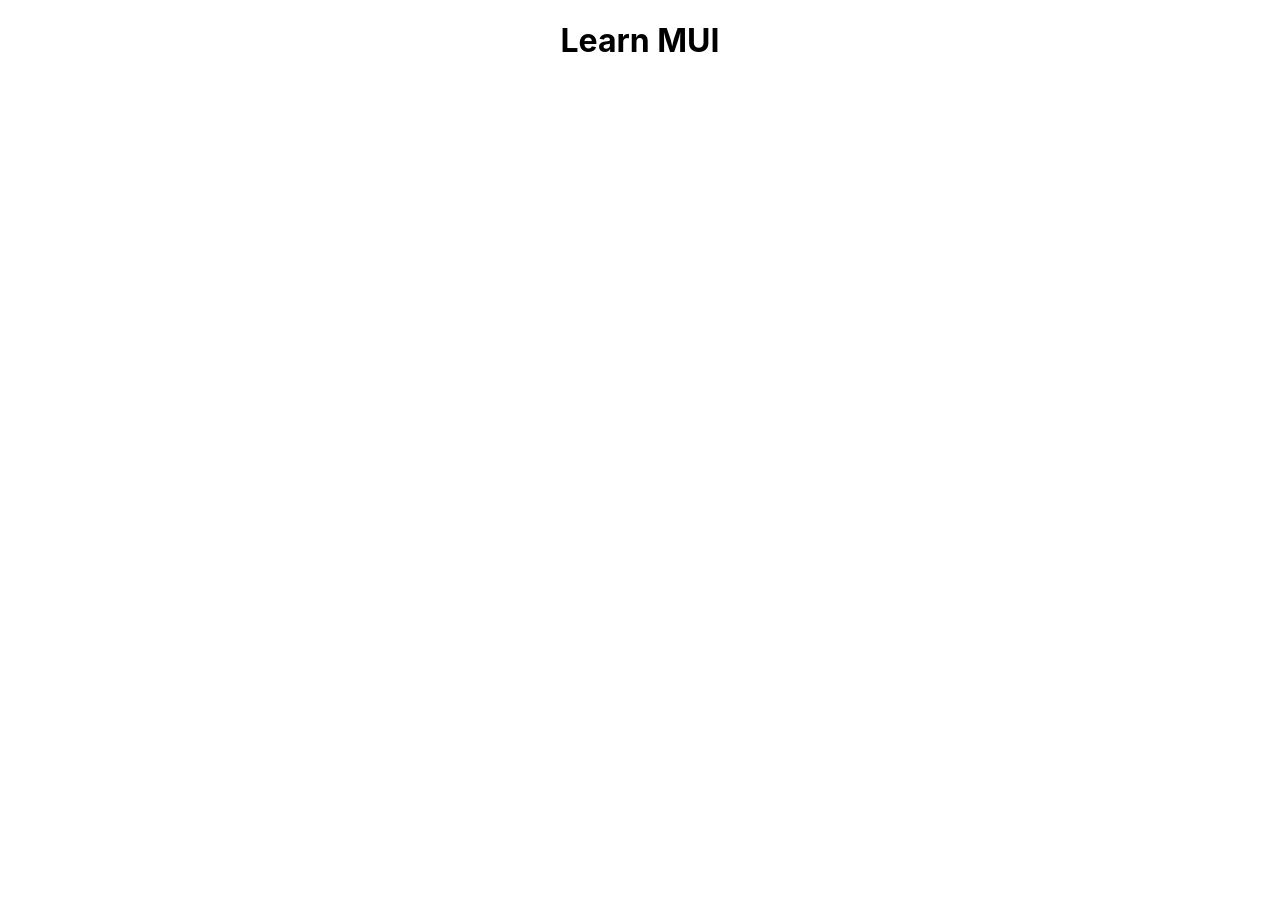
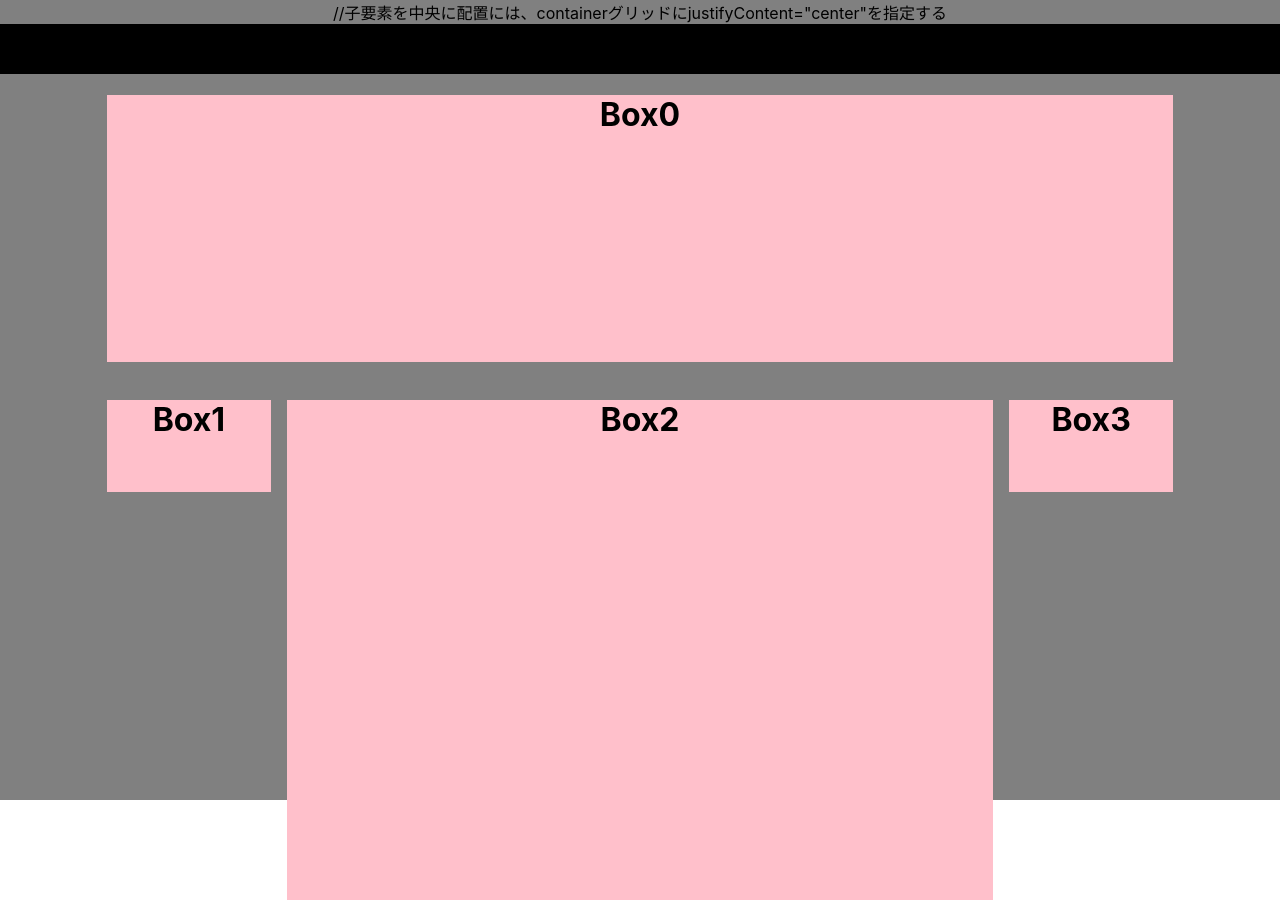
Before and after one commit to nyantama0616/learn-react, a React (Create React App) app: page / in a window 1280 px wide. Before the commit the page ends 821 px from the top, so only its background shows below. Built offline with nearby package versions, Linux system fonts and the light colour scheme.

Commit message:
[LearnMUI] Gridの使い方なんとなくわかった
要素のサイズ指定(現在の見解)
- 子要素内ではサイズを固定しない
- 親が子にSizingPropsを渡すようにする

```diff
--- a/package.json
+++ b/package.json
@@ -5,6 +5,7 @@
   "dependencies": {
     "@emotion/react": "^11.11.1",
     "@emotion/styled": "^11.11.0",
+    "@mui/joy": "^5.0.0-beta.14",
     "@mui/material": "^5.14.17",
     "@testing-library/jest-dom": "^5.17.0",
     "@testing-library/react": "^13.4.0",
--- a/src/App.tsx
+++ b/src/App.tsx
@@ -4,6 +4,7 @@ import { BrowserRouter as Router, Routes, Route } from 'react-router-dom';
 import './App.css';
 import { LearnApexChart } from './apexcharts/LearnApexChart';
 import LearnMUI from './mui/LearnMUI';
+import Layout from './Layout';
 
 function App() {
   return (
@@ -11,7 +12,7 @@ function App() {
       <Router>
         <Routes>
           {/* <Route path="/" element={<LearnApexChart />}></Route> */}
-          <Route path="/" element={<LearnMUI />}></Route>
+          <Route path="/" element={<Layout mainComponent={<LearnMUI />}/>}></Route>
         </Routes>
       </Router>
     </div>
--- /dev/null
+++ b/src/Header.tsx
@@ -0,0 +1,10 @@
+import { AspectRatio } from "@mui/joy";
+import { Box } from "@mui/material";
+
+export default function Header() {
+    return (
+        <Box className="header" sx={{ backgroundColor: "black", height: "50px", color: "white" }}>
+
+        </Box>
+    )
+}
--- /dev/null
+++ b/src/Layout.tsx
@@ -0,0 +1,21 @@
+import { Box, Grid } from "@mui/material"
+import Header from "./Header"
+
+interface LayoutProps {
+    mainComponent: JSX.Element
+}
+
+export default function Layout({mainComponent}: LayoutProps) {
+    return (
+        <Box sx={{backgroundColor: "gray", width: "100%", height: "100%"}}>
+            <Grid container justifyContent="center"> //子要素を中央に配置には、containerグリッドにjustifyContent="center"を指定する
+                <Grid item xs={12}>
+                    <Header />
+                </Grid>
+                <Grid item xs={10}>
+                    {mainComponent}
+                </Grid>
+            </Grid>
+        </Box>
+    )
+}
--- a/src/mui/LearnMUI.tsx
+++ b/src/mui/LearnMUI.tsx
@@ -1,7 +1,25 @@
+import { Grid, Box } from '@mui/material';
+import {AspectRatio} from '@mui/joy';
+import { BoxOwnProps } from '@mui/system';
+import MyBox from './MyBox';
+
 export default function LearnMUI() {
     return (
-        <div>
-            <h1>Learn MUI</h1>
-        </div>
+        <Box>
+                <Grid container spacing={2}>
+                    <Grid item xs={12}>
+                        <MyBox num={0} sizing={{ aspectRatio: "4/1" }} />
+                    </Grid>
+                    <Grid item xs={2}>
+                        <MyBox num={1} sizing={{aspectRatio: "16/9"}} />
+                    </Grid>
+                    <Grid item xs={8}>
+                        <MyBox num={2} sizing={{height: "500px"}} />
+                    </Grid>
+                    <Grid item xs={2}>
+                        <MyBox num={3} sizing={{ aspectRatio: "16/9" }} />
+                    </Grid>
+                </Grid>
+        </Box>
     )
 }
--- /dev/null
+++ b/src/mui/MyBox.tsx
@@ -0,0 +1,15 @@
+import { Box } from "@mui/material"
+import SizingProps from "./interfaces/SizingProps"
+
+interface MyBoxProps {
+    num: number
+    sizing?: SizingProps
+}
+
+export default function MyBox({ num, sizing }: MyBoxProps) {
+    return (
+        <Box className="my-box" sx={{ backgroundColor: "pink", ...sizing }}>
+            <h1>Box{num}</h1>
+        </Box>
+    )
+}
--- /dev/null
+++ b/src/mui/interfaces/SizingProps.tsx
@@ -0,0 +1,5 @@
+export default interface SizingProps {
+    width?: string
+    height?: string
+    aspectRatio?: string
+}
```
Also changed, not shown: 1 other file (tests, documents, lock files or other folders).
